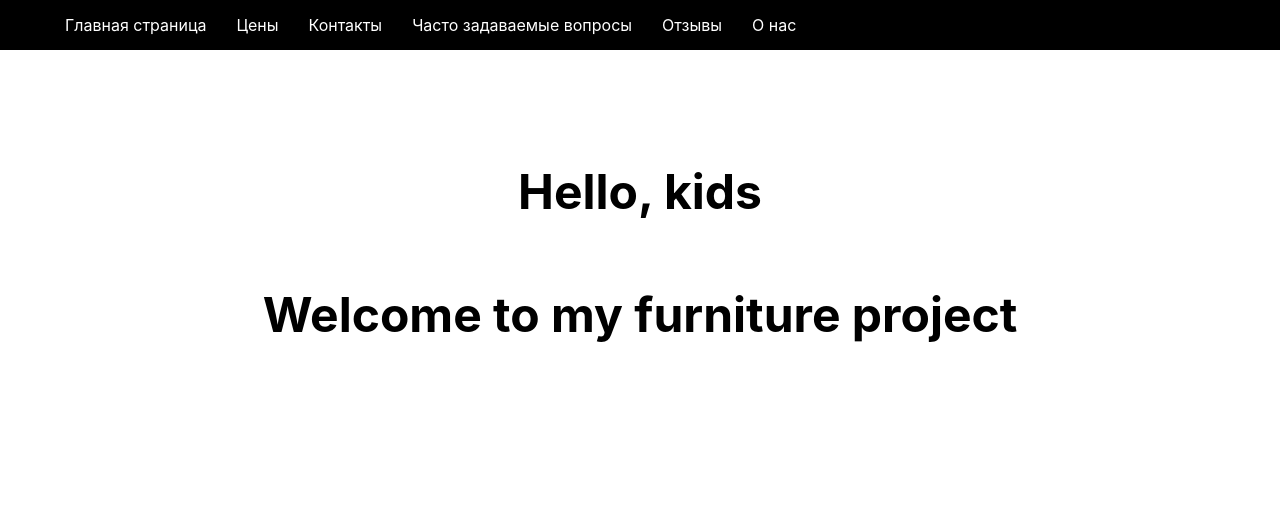
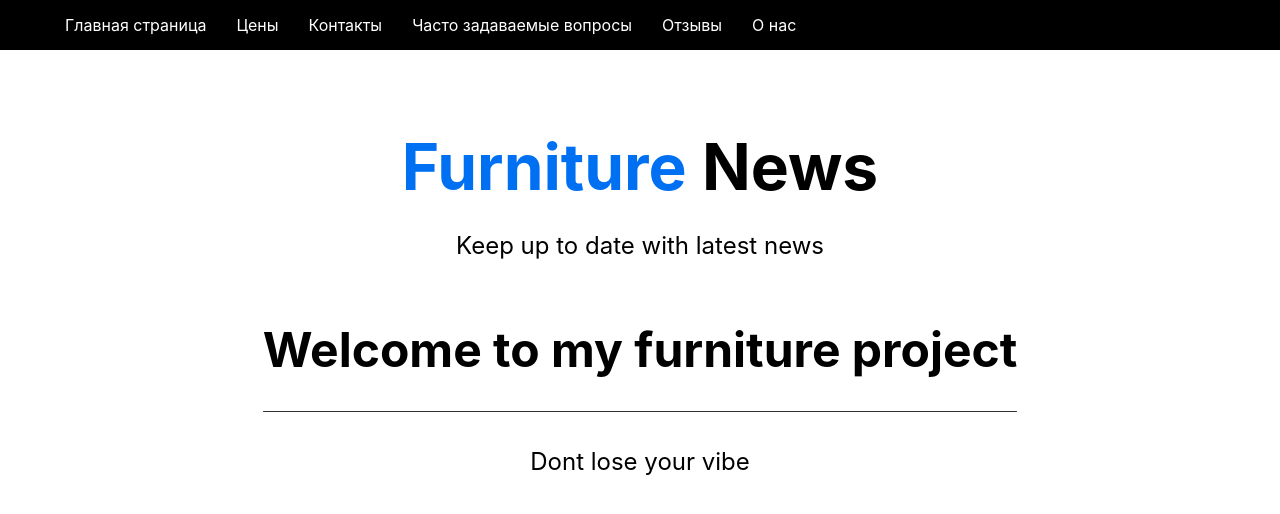
Before and after one commit to rmalolin/furniture-app, a Next.js app: page / in a window 1280 px wide. Shown: the top 514 px of the page. Built offline with nearby package versions, Linux system fonts and the light colour scheme.

Commit message:
Добавлены Header, Footer и немного стиля (Обман, чтобы набрать классы)

```diff
--- /dev/null
+++ b/components/Footer.js
@@ -0,0 +1,13 @@
+import footerStyles from "../styles/Footer.module.css"
+
+export default function Footer() {
+    return (
+
+
+        <div className={footerStyles.footer} >
+            <p>Dont lose your vibe</p>
+
+        </div>
+
+    )
+}
--- /dev/null
+++ b/components/Header.js
@@ -0,0 +1,14 @@
+import headerStyles from "../styles/Header.module.css"
+import Nav from "./Nav"
+
+export default function Header() {
+    return (
+
+
+        <div >
+            <h1 className={headerStyles.title}><span>Furniture</span> News</h1>
+            <p className={headerStyles.description}>Keep up to date with latest news</p>
+        </div>
+
+    )
+}
--- a/components/Layout.js
+++ b/components/Layout.js
@@ -1,14 +1,19 @@
 import styles from "../styles/Layout.module.css"
 import Nav from "./Nav"
+import Header from "./Header"
+import Footer from "./Footer"
 
 export default function Layout({ children }) {
     return (
         <>
             <Nav />
             <div className={styles.container}>
+
                 <main className={styles.main}>
-                    <h1>Hello, kids</h1>
+                    <Header />
                     {children}
+
+                    <Footer />
                 </main>
 
             </div>
--- a/components/Nav.js
+++ b/components/Nav.js
@@ -1,7 +1,7 @@
 import Link from "next/link"
 import navStyles from "../styles/Nav.module.css"
 
-export default function Nav({ children }) {
+export default function Nav() {
     return (
         <div className={navStyles.nav}>
             <ul>
--- a/pages/api/hello.js
+++ /dev/null
@@ -1,5 +0,0 @@
-// Next.js API route support: https://nextjs.org/docs/api-routes/introduction
-
-export default (req, res) => {
-  res.status(200).json({ name: 'John Doe' })
-}
--- /dev/null
+++ b/styles/Footer.module.css
@@ -0,0 +1,18 @@
+.footer {
+  width: 100%;
+  height: 100px;
+  border-top: 1px solid #363131;
+  display: flex;
+  justify-content: center;
+  align-items: center;
+}
+
+.footer img {
+  margin-left: 0.5rem;
+}
+
+.footer a {
+  display: flex;
+  justify-content: center;
+  align-items: center;
+}
--- /dev/null
+++ b/styles/Header.module.css
@@ -0,0 +1,27 @@
+.title a,
+.title span  {
+  color: #0070f3;
+  text-decoration: none;
+}
+
+.title a:hover,
+.title a:focus,
+.title a:active {
+  text-decoration: underline;
+}
+
+.title {
+  margin: 0;
+  line-height: 1.15;
+  font-size: 4rem;
+}
+
+.title,
+.description {
+  text-align: center;
+}
+
+.description {
+  line-height: 1.5;
+  font-size: 1.5rem;
+}
--- a/styles/Layout.module.css
+++ b/styles/Layout.module.css
@@ -1,10 +1,10 @@
 .container {
-  min-height: 100vh;
-  padding: 0 0.5rem;
+padding: 0 0.5rem;
   display: flex;
   flex-direction: column;
   justify-content: flex-start;
   align-items: center;
+  flex: 1;
 }
 
 .main {
@@ -17,51 +17,9 @@
   font-size: 1.5rem;
 }
 
-.footer {
-  width: 100%;
-  height: 100px;
-  border-top: 1px solid #eaeaea;
-  display: flex;
-  justify-content: center;
-  align-items: center;
-}
 
-.footer img {
-  margin-left: 0.5rem;
-}
 
-.footer a {
-  display: flex;
-  justify-content: center;
-  align-items: center;
-}
 
-.title a {
-  color: #0070f3;
-  text-decoration: none;
-}
-
-.title a:hover,
-.title a:focus,
-.title a:active {
-  text-decoration: underline;
-}
-
-.title {
-  margin: 0;
-  line-height: 1.15;
-  font-size: 4rem;
-}
-
-.title,
-.description {
-  text-align: center;
-}
-
-.description {
-  line-height: 1.5;
-  font-size: 1.5rem;
-}
 
 .code {
   background: #fafafa;
```
